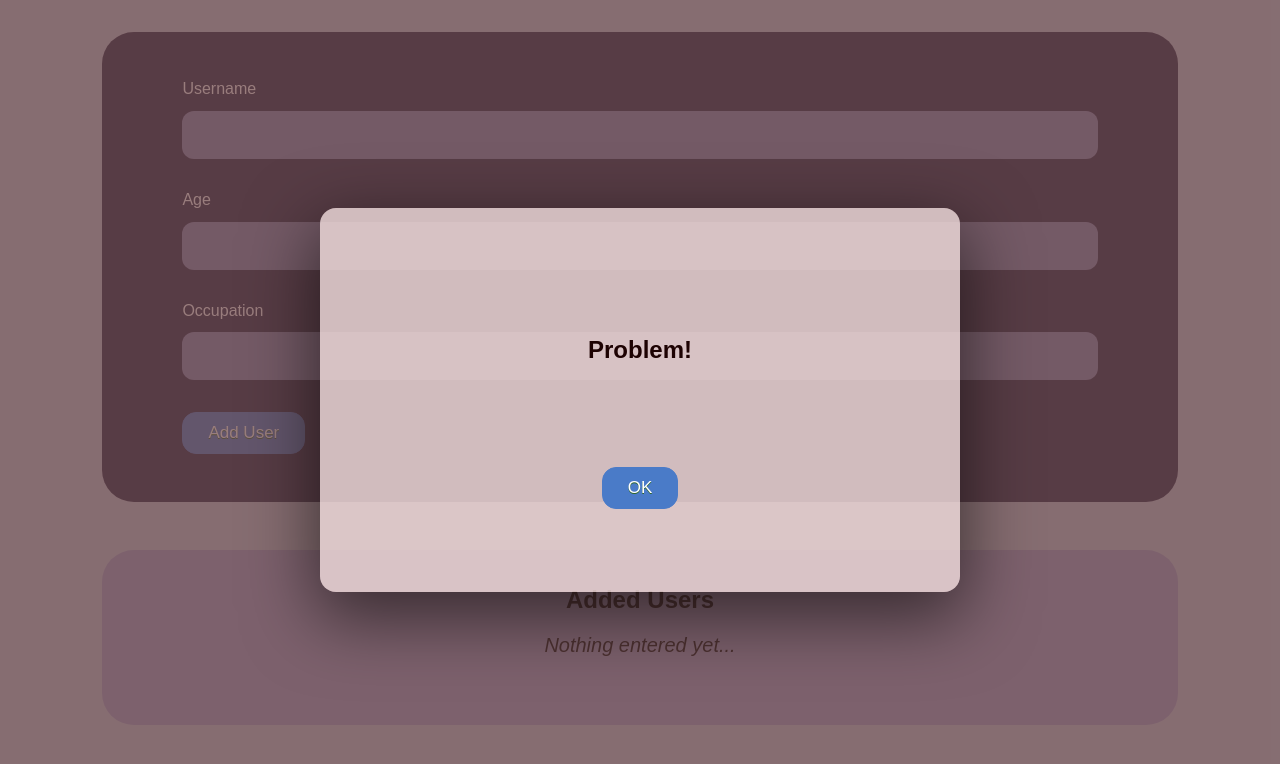
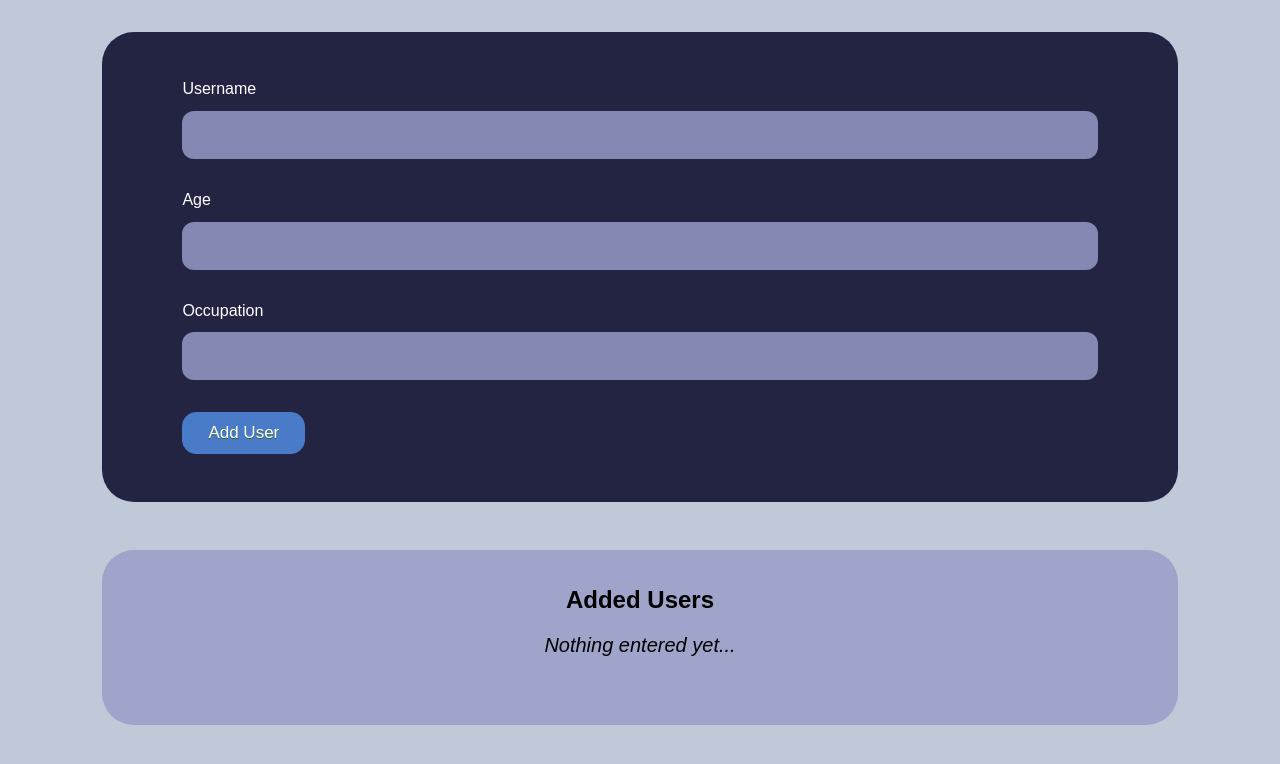
Before and after one commit to codecygen/038_React-Project-Name_List, a React (Create React App) app: page / in a window 1280 px wide. Shown: the top 764 px of the page. Built offline with nearby package versions, Linux system fonts and the light colour scheme.

Commit message:
warning ui pops up properly

```diff
--- a/src/components/Form/FormInput.js
+++ b/src/components/Form/FormInput.js
@@ -4,9 +4,11 @@ import Button from '../Button/Button';
 import classes from './FormInput.module.css';
 import WarningUI from '../WarningUI/WarningUI';
 
-const entryObject = {};
+
+let popUpMessage = '';
 
 const FormInput = (props) => {
+  const entryObject = {};
 
   const formTitles = [
       {
@@ -34,6 +36,7 @@ const FormInput = (props) => {
     }
 
     const [userInput, setUserInput] = useState(entryObject);
+    const [isAllInputEntered, setIsAllInputEntered] = useState(true);
 
     const inputEntryHandler = (inputEntry, inputName) => {
         setUserInput(prevState => {
@@ -43,14 +46,6 @@ const FormInput = (props) => {
 
     const formSubmitHandler = event => {
       event.preventDefault();
-
-        for (const key in userInput) {
-          if (userInput[key].trim().length === 0) {
-            console.log(key);
-            console.log('You did not provide this input!');
-            return;
-          }
-        }
 
       let stringizedInput = '';
 
@@ -63,10 +58,23 @@ const FormInput = (props) => {
         id: Math.random().toString()
       };
 
-        props.sendInputList(modifiedInput);
+      let counter = 1;
 
+      for (const key in userInput) {
+        if (userInput[key].trim().length !== 0) {
+          if (counter === Object.keys(userInput).length) {
+            setIsAllInputEntered(true);
             // userInput is reset here
             setUserInput(entryObject);
+            props.sendInputList(modifiedInput);
+          }
+        } else {
+          setIsAllInputEntered(false);
+          return(popUpMessage = `"${key}" field left blank. Please fill in all fields.`);
+        }
+
+        counter++;
+      }
     };
 
     const allInputs = formTitles.map(formTitle => (
@@ -78,9 +86,21 @@ const FormInput = (props) => {
         />
     ));
 
-    return (
+    let finalContent = (
       <>
-        <WarningUI />
+        <form onSubmit={formSubmitHandler} className={classes.form}>
+            {allInputs}
+            <div>
+              <Button deleteList={() => {}} color="blue">Add User</ Button>
+            </div>
+        </form>
+      </>
+    );
+
+    if (isAllInputEntered === false) {
+      finalContent = (
+        <>
+          <WarningUI sayHi={popUpMessage} />
           <form onSubmit={formSubmitHandler} className={classes.form}>
               {allInputs}
               <div>
@@ -91,4 +111,11 @@ const FormInput = (props) => {
       );
     }
 
+    return (
+      <>
+        {finalContent}
+      </>
+    );
+}
+
 export default FormInput;
--- a/src/components/WarningUI/WarningUI.js
+++ b/src/components/WarningUI/WarningUI.js
@@ -2,15 +2,15 @@ import React from 'react';
 import classes from './WarningUI.module.css';
 import Button from '../Button/Button';
 
-const WarningUI = () => {
+const WarningUI = (props) => {
 
     return(
         <section className={classes.section}>
             <div>
                 <div className={classes.message}>
-                    <h2>Problem!</h2>
+                    <h2>{props.sayHi}</h2>
                 </div>
-                <Button deleteList={() => {}} color="blue">OK</ Button>
+                <Button deleteList={() => {}} color="red">OK</ Button>
             </div>
         </section>
     );
--- a/src/index.css
+++ b/src/index.css
@@ -1,5 +1,6 @@
 * {
   box-sizing: border-box;
+  user-select: none;
 }
 
 html {
```
Lines whose indentation alone changed are shown as unchanged.
